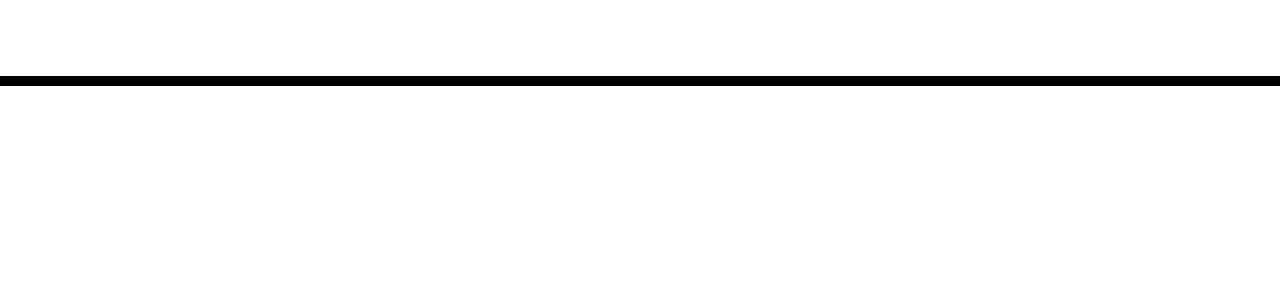
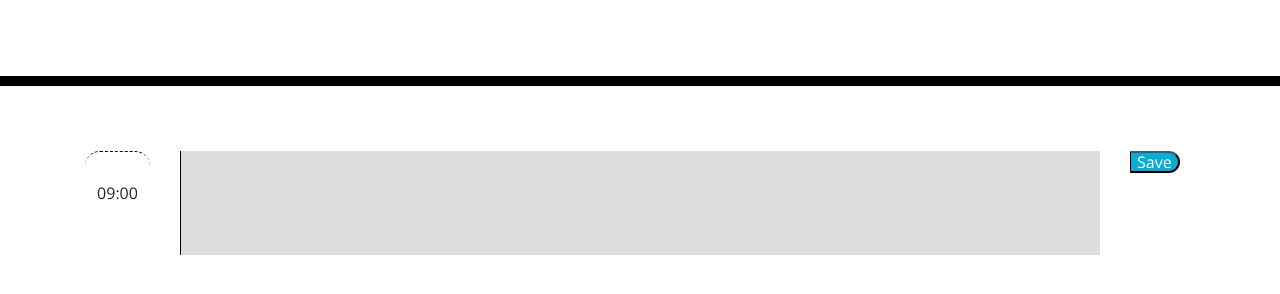
Before and after one commit to stevenbong96/ActivityPlanner, a plain HTML site: page index.html in a window 1280 px wide. Shown: the part 182-476 px from the top of the page. Drawn offline with nearby package versions, Linux system fonts and the light colour scheme.

Commit message:
Started working on the HTML file by adding the rows and column of the planner. Added and changed some of the CSS styling to the HTML

```diff
--- a/index.html
+++ b/index.html
@@ -30,9 +30,24 @@
     </header>
     <div class="container">
       <!-- Timeblocks go here -->
+      <!-- Create daily timeblocks -->
+      <div class="row">
+        <div class="col-md-1">
+          <p class="time-block">09:00</p>
+        </div>
+        <div class="col-md-10">
+          <textarea name="" id="" class="description"></textarea>
+        </div>
+        <div class="col-md-1">
+          <button class="saveBtn">Save</button>
+        </div>
+      </div>
     </div>
 
     <script src="https://code.jquery.com/jquery-3.4.1.min.js"></script>
     <script src="https://cdnjs.cloudflare.com/ajax/libs/moment.js/2.24.0/moment.min.js"></script>
+
+    <!-- Link to JS file -->
+    <script src="script.js"></script>
   </body>
 </html>
--- /dev/null
+++ b/script.js
@@ -0,0 +1,5 @@
+// Declare necessary variables
+var currentDate = $("#currentDay");
+
+// Set the current date to the browswer
+currentDate.HTML = new Date();
--- a/style.css
+++ b/style.css
@@ -11,6 +11,8 @@ textarea{
   color: #000000;
   border-left: 1px solid black;
   padding: 10px;
+  height: 80%;
+  width: 100%;
 }
 
 .jumbotron {
@@ -23,11 +25,14 @@ textarea{
 
 .description{
   white-space: pre-wrap;
+  background-color: rgb(221, 221, 221);;
 }
 
 .time-block{
   text-align: center;
   border-radius: 15px;
+  border-top: 1px black dashed;
+  padding-top: 50%;
 }
 
 .row {
@@ -68,4 +73,5 @@ textarea{
 .saveBtn i:hover {
   font-size: 20px;
   transition: all .3s ease-in-out;
+  cursor: pointer;
 }
```
